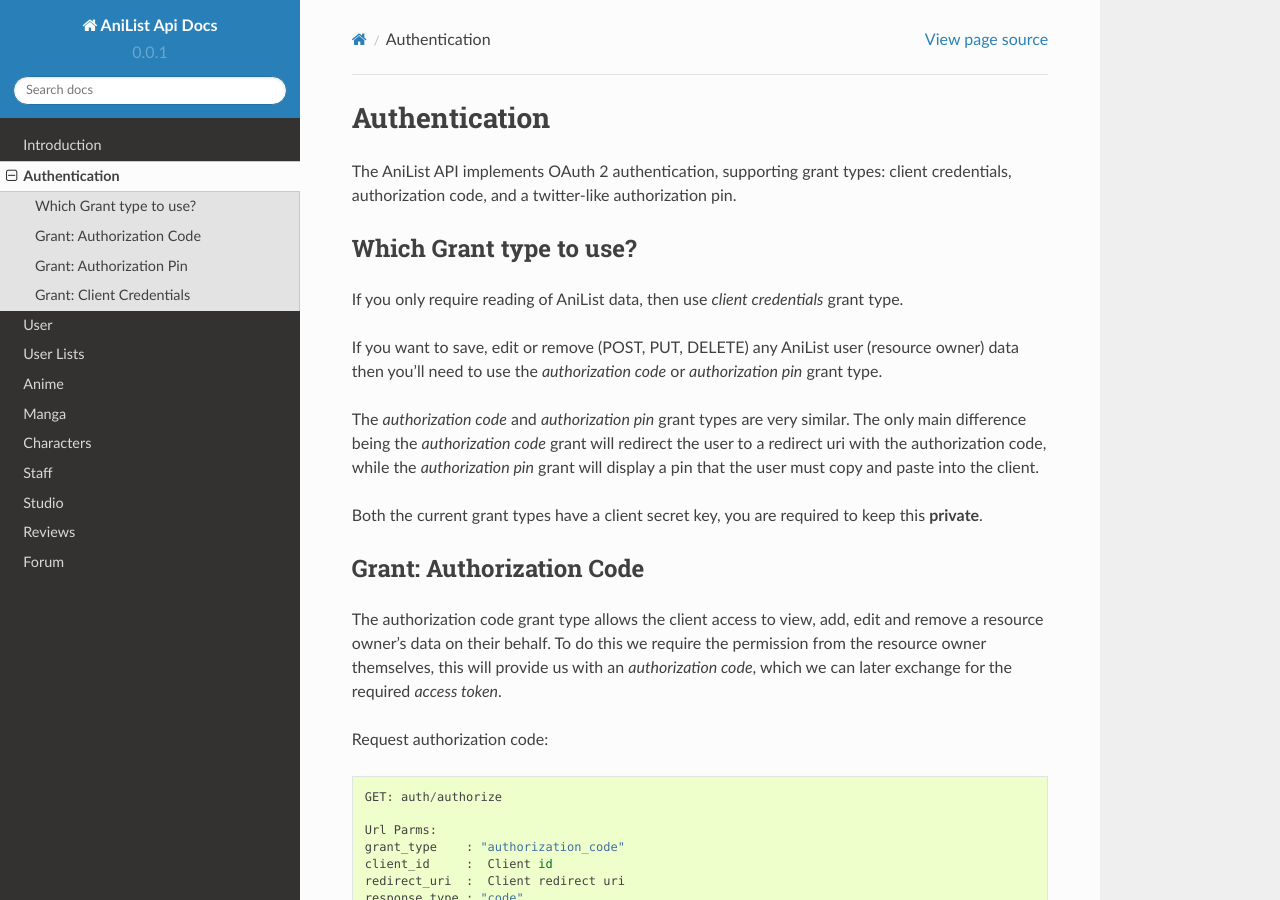
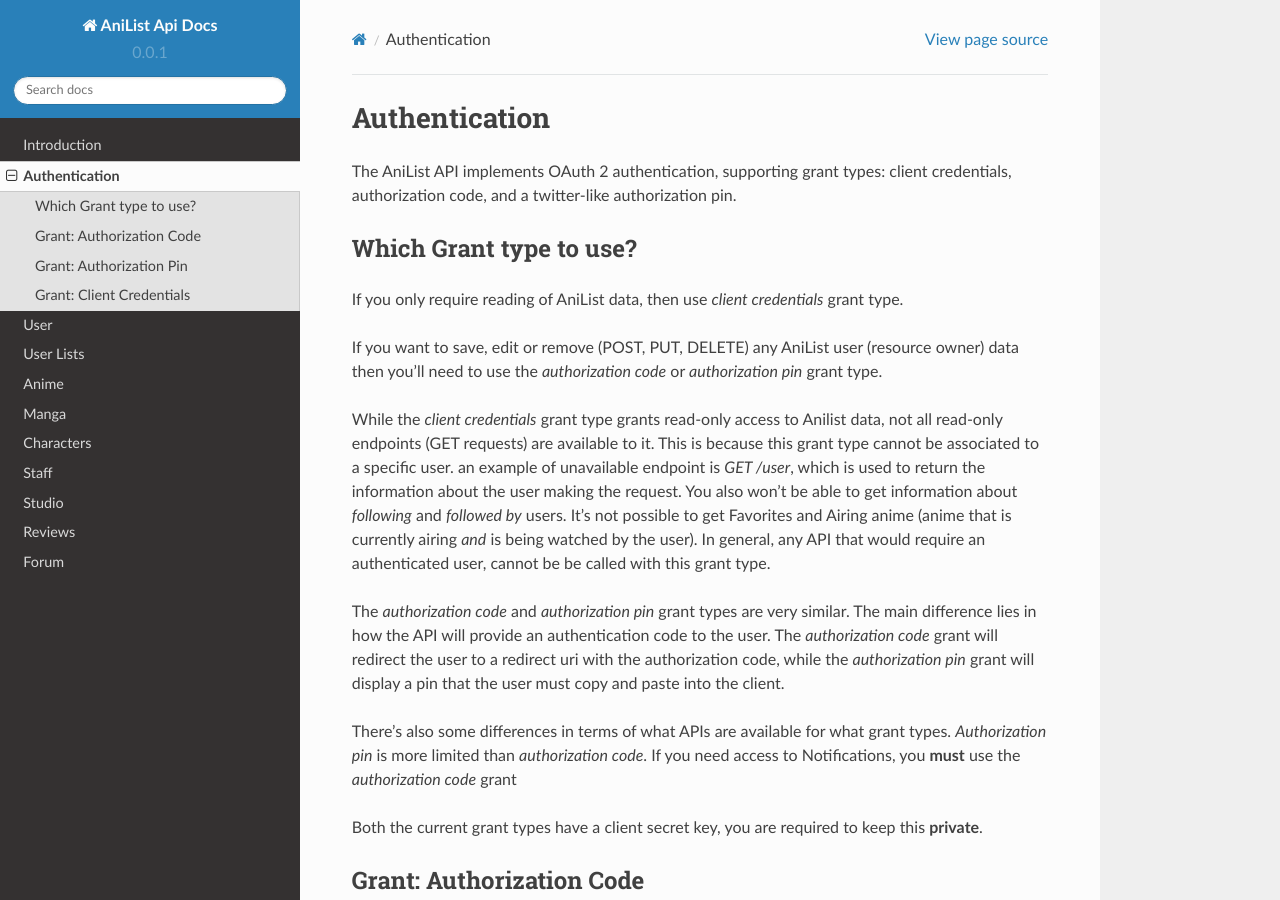
Before and after one commit to joshstar/AniList-API-Docs, a Sphinx documentation site: the page built from source/authentication.rst, in a window 1280 px wide and 900 px high. Built offline with Sphinx 7.4.7 and the Read the Docs theme 2.0.0, drawn with Linux system fonts in a browser that asks for light colours.

Commit message:
Update authentication.rst

```diff
--- a/source/authentication.rst
+++ b/source/authentication.rst
@@ -11,11 +11,13 @@
 
 If you want to save, edit or remove (POST, PUT, DELETE) any AniList user (resource owner) data then you'll need to use the *authorization code* or *authorization pin* grant type.
 
-The *authorization code* and *authorization pin* grant types are very similar. The only main difference being the *authorization code* grant will redirect the user to a redirect uri with the authorization code,
-while the *authorization pin* grant will display a pin that the user must copy and paste into the client.
+While the *client credentials* grant type grants read-only access to Anilist data, not all read-only endpoints (GET requests) are available to it. This is because this grant type cannot be associated to a specific user. an example of unavailable endpoint is `GET /user`, which is used to return the information about the user making the request. You also won't be able to get information about *following* and *followed by* users. It's not possible to get Favorites and Airing anime (anime that is currently airing *and* is being watched by the user). In general, any API that would require an authenticated user, cannot be be called with this grant type.
+
+The *authorization code* and *authorization pin* grant types are very similar. The main difference lies in how the API will provide an authentication code to the user. The *authorization code* grant will redirect the user to a redirect uri with the authorization code, while the *authorization pin* grant will display a pin that the user must copy and paste into the client.
+
+There's also some differences in terms of what APIs are available for what grant types. *Authorization pin* is more limited than *authorization code*. If you need access to Notifications, you **must** use the *authorization code* grant
 
 Both the current grant types have a client secret key, you are required to keep this **private**.
-
 
 ==================================
 Grant: Authorization Code
```
